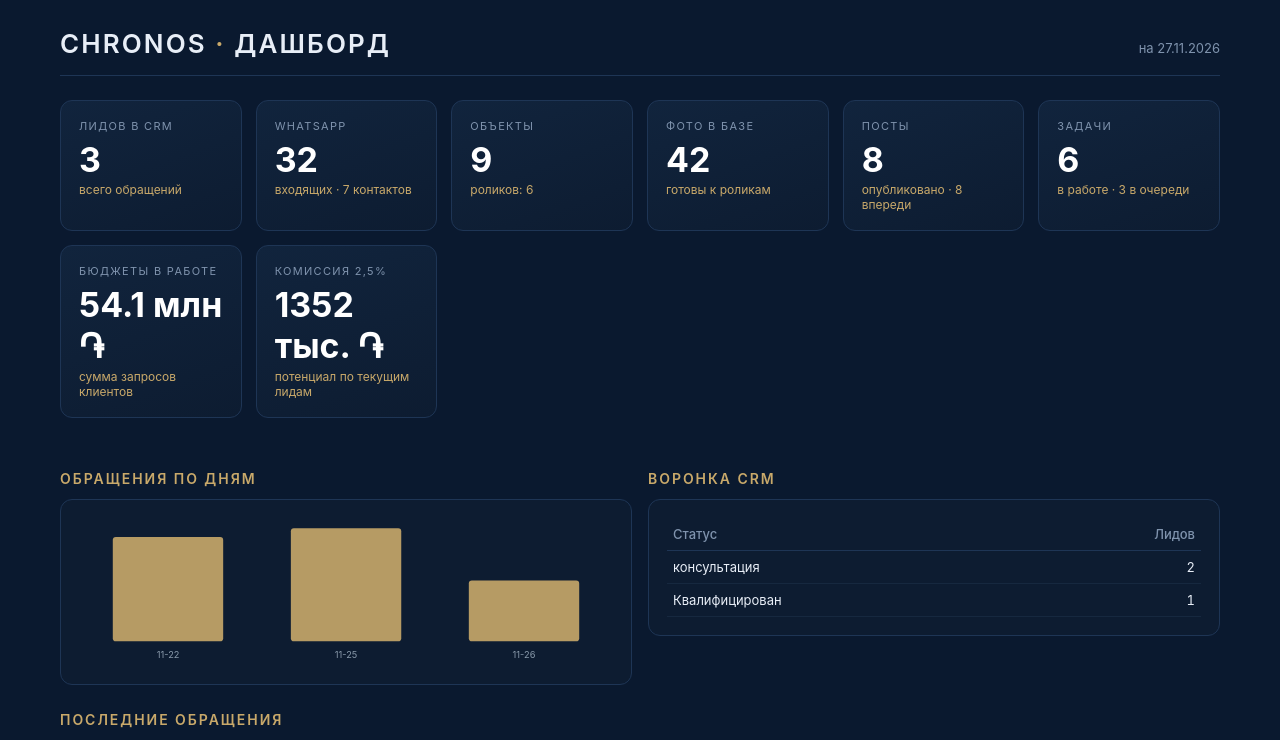
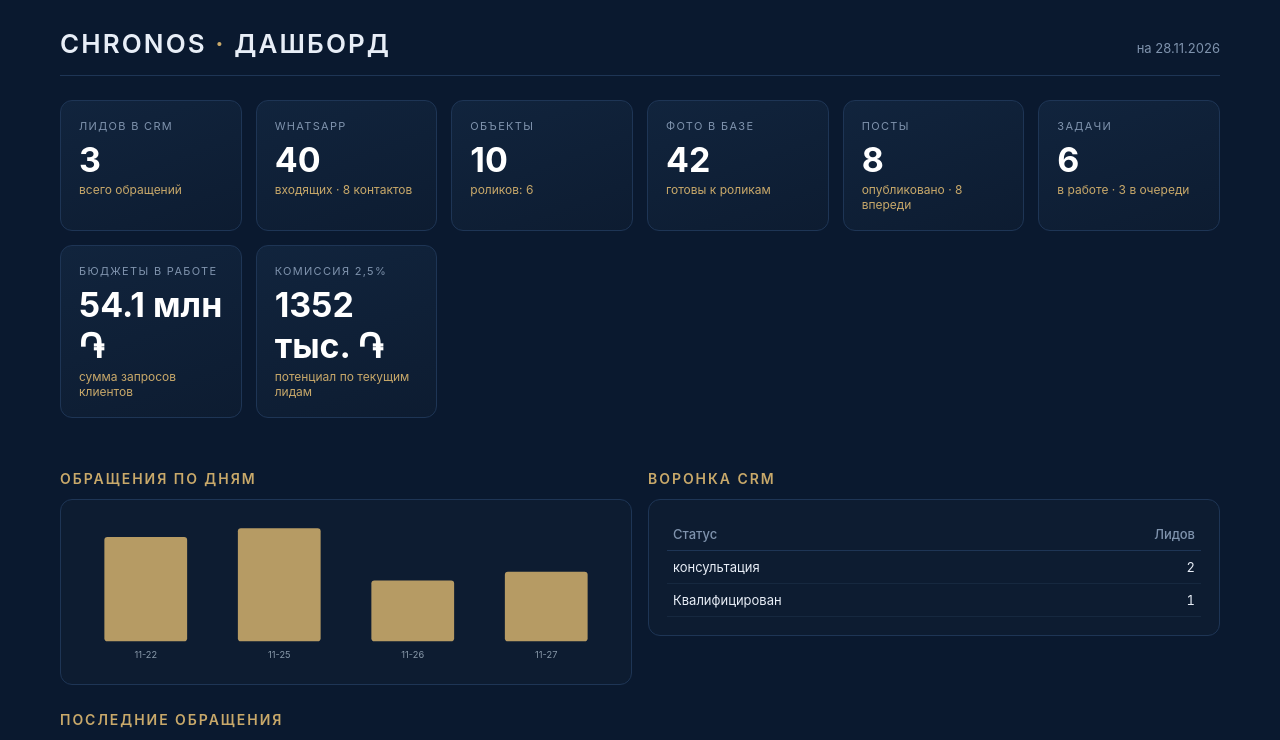
Before and after one commit to revsargs-ux/chronos-dashboard, a plain HTML site: page index.html in a window 1280 px wide. Shown: the top 740 px of the page. Drawn offline with Linux system fonts and the light colour scheme.

Commit message:
Дашборд: обновление данных

```diff
--- a/index.html
+++ b/index.html
@@ -1,7 +1,7 @@
 <!DOCTYPE html>
 <html lang="ru"><head><meta charset="utf-8">
 <meta name="viewport" content="width=device-width, initial-scale=1">
-<title>CHRONOS — дашборд 27.11.2026</title>
+<title>CHRONOS — дашборд 28.11.2026</title>
 <style>
  *{box-sizing:border-box;margin:0;padding:0}
  body{background:#0A192F;color:#e8eef7;font-family:-apple-system,'Segoe UI',Roboto,sans-serif;padding:28px}
@@ -27,12 +27,12 @@
  ul{list-style:none;font-size:13px;line-height:1.9}
  @media(max-width:760px){.two{grid-template-columns:1fr}}
 </style></head><body><div class="wrap">
-<header><h1>CHRONOS <span>·</span> ДАШБОРД</h1><div class="date">на 27.11.2026</div></header>
+<header><h1>CHRONOS <span>·</span> ДАШБОРД</h1><div class="date">на 28.11.2026</div></header>
 
 <div class="grid">
  <div class="card"><div class="lbl">Лидов в CRM</div><div class="val">3</div><div class="hint">всего обращений</div></div>
- <div class="card"><div class="lbl">WhatsApp</div><div class="val">32</div><div class="hint">входящих · 7 контактов</div></div>
- <div class="card"><div class="lbl">Объекты</div><div class="val">9</div><div class="hint">роликов: 6</div></div>
+ <div class="card"><div class="lbl">WhatsApp</div><div class="val">40</div><div class="hint">входящих · 8 контактов</div></div>
+ <div class="card"><div class="lbl">Объекты</div><div class="val">10</div><div class="hint">роликов: 6</div></div>
  <div class="card"><div class="lbl">Фото в базе</div><div class="val">42</div><div class="hint">готовы к роликам</div></div>
  <div class="card"><div class="lbl">Посты</div><div class="val">8</div><div class="hint">опубликовано · 8 впереди</div></div>
  <div class="card"><div class="lbl">Задачи</div><div class="val">6</div><div class="hint">в работе · 3 в очереди</div></div>
@@ -41,7 +41,7 @@
 </div>
 
 <div class="two">
- <div><h2>Обращения по дням</h2><div class="panel"><svg viewBox="0 0 520 140" style="width:100%;height:auto"><rect x="32.9" y="18.5" width="107.5" height="101.5" rx="3" fill="#C9A96A" opacity="0.9"><title>2026-11-22: 12</title></rect><text x="86.7" y="136" font-size="9" fill="#8899aa" text-anchor="middle">11-22</text><rect x="206.3" y="10.0" width="107.5" height="110.0" rx="3" fill="#C9A96A" opacity="0.9"><title>2026-11-25: 13</title></rect><text x="260.0" y="136" font-size="9" fill="#8899aa" text-anchor="middle">11-25</text><rect x="379.6" y="60.8" width="107.5" height="59.2" rx="3" fill="#C9A96A" opacity="0.9"><title>2026-11-26: 7</title></rect><text x="433.3" y="136" font-size="9" fill="#8899aa" text-anchor="middle">11-26</text></svg></div></div>
+ <div><h2>Обращения по дням</h2><div class="panel"><svg viewBox="0 0 520 140" style="width:100%;height:auto"><rect x="24.7" y="18.5" width="80.6" height="101.5" rx="3" fill="#C9A96A" opacity="0.9"><title>2026-11-22: 12</title></rect><text x="65.0" y="136" font-size="9" fill="#8899aa" text-anchor="middle">11-22</text><rect x="154.7" y="10.0" width="80.6" height="110.0" rx="3" fill="#C9A96A" opacity="0.9"><title>2026-11-25: 13</title></rect><text x="195.0" y="136" font-size="9" fill="#8899aa" text-anchor="middle">11-25</text><rect x="284.7" y="60.8" width="80.6" height="59.2" rx="3" fill="#C9A96A" opacity="0.9"><title>2026-11-26: 7</title></rect><text x="325.0" y="136" font-size="9" fill="#8899aa" text-anchor="middle">11-26</text><rect x="414.7" y="52.3" width="80.6" height="67.7" rx="3" fill="#C9A96A" opacity="0.9"><title>2026-11-27: 8</title></rect><text x="455.0" y="136" font-size="9" fill="#8899aa" text-anchor="middle">11-27</text></svg></div></div>
  <div><h2>Воронка CRM</h2><div class="panel"><table><tr><th>Статус</th><th class="num">Лидов</th></tr><tr><td>консультация</td><td class="num">2</td></tr><tr><td>Квалифицирован</td><td class="num">1</td></tr></table></div></div>
 </div>
 
@@ -52,7 +52,7 @@
 
 <div class="two" style="margin-top:26px">
  <div><h2>Объекты в базе</h2><div class="panel"><table>
-  <tr><th>Объект</th><th>Район</th><th class="num">Фото</th><th>Ролик</th></tr><tr><td>3 комнаты, 96 м²</td><td>Арабкир</td><td class='num'>8</td><td>да</td></tr><tr><td>—</td><td>—</td><td class='num'>3</td><td>нет</td></tr><tr><td>—</td><td>—</td><td class='num'>8</td><td>да</td></tr><tr><td>—</td><td>—</td><td class='num'>3</td><td>да</td></tr><tr><td>—</td><td>—</td><td class='num'>1</td><td>нет</td></tr><tr><td>—</td><td>—</td><td class='num'>0</td><td>нет</td></tr><tr><td>—</td><td>—</td><td class='num'>4</td><td>да</td></tr><tr><td>—</td><td>—</td><td class='num'>12</td><td>да</td></tr><tr><td>—</td><td>—</td><td class='num'>3</td><td>да</td></tr></table></div></div>
+  <tr><th>Объект</th><th>Район</th><th class="num">Фото</th><th>Ролик</th></tr><tr><td>3 комнаты, 96 м²</td><td>Арабкир</td><td class='num'>8</td><td>да</td></tr><tr><td>—</td><td>—</td><td class='num'>3</td><td>нет</td></tr><tr><td>—</td><td>—</td><td class='num'>8</td><td>да</td></tr><tr><td>—</td><td>—</td><td class='num'>3</td><td>да</td></tr><tr><td>—</td><td>—</td><td class='num'>1</td><td>нет</td></tr><tr><td>—</td><td>—</td><td class='num'>0</td><td>нет</td></tr><tr><td>—</td><td>—</td><td class='num'>4</td><td>да</td></tr><tr><td>—</td><td>—</td><td class='num'>12</td><td>да</td></tr><tr><td>—</td><td>—</td><td class='num'>3</td><td>да</td></tr><tr><td>—</td><td>—</td><td class='num'>0</td><td>нет</td></tr></table></div></div>
  <div><h2>Нагрузка</h2><div class="panel"><ul><li><b>T-009</b> — Сменить пароль Instagram <span class='tag'>waiting_user</span></li><li><b>T-016</b> — Buffer: снять лимит 10 постов на канал <span class='tag'>waiting_user</span></li></ul></div></div>
 </div>
 
```
